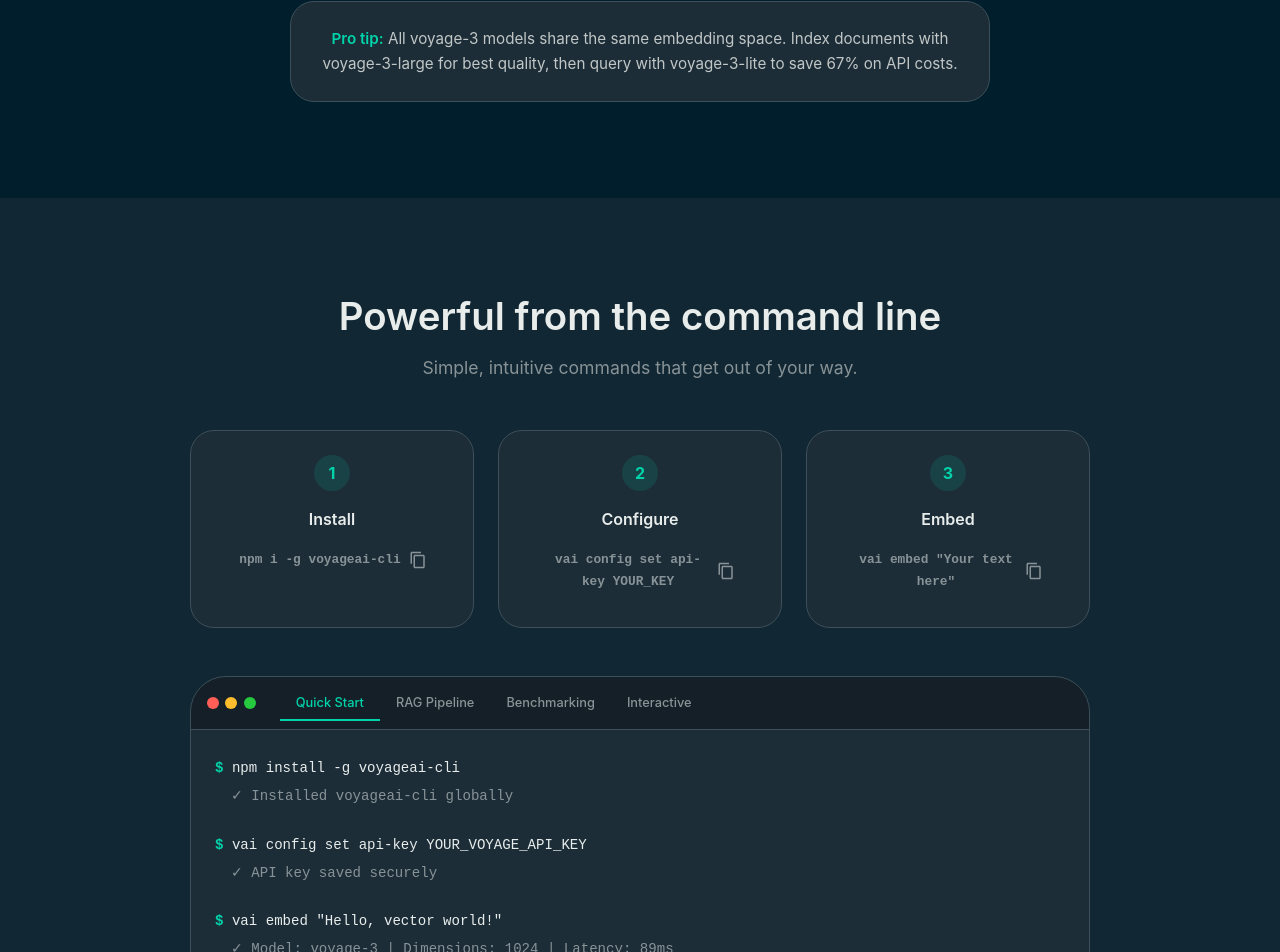
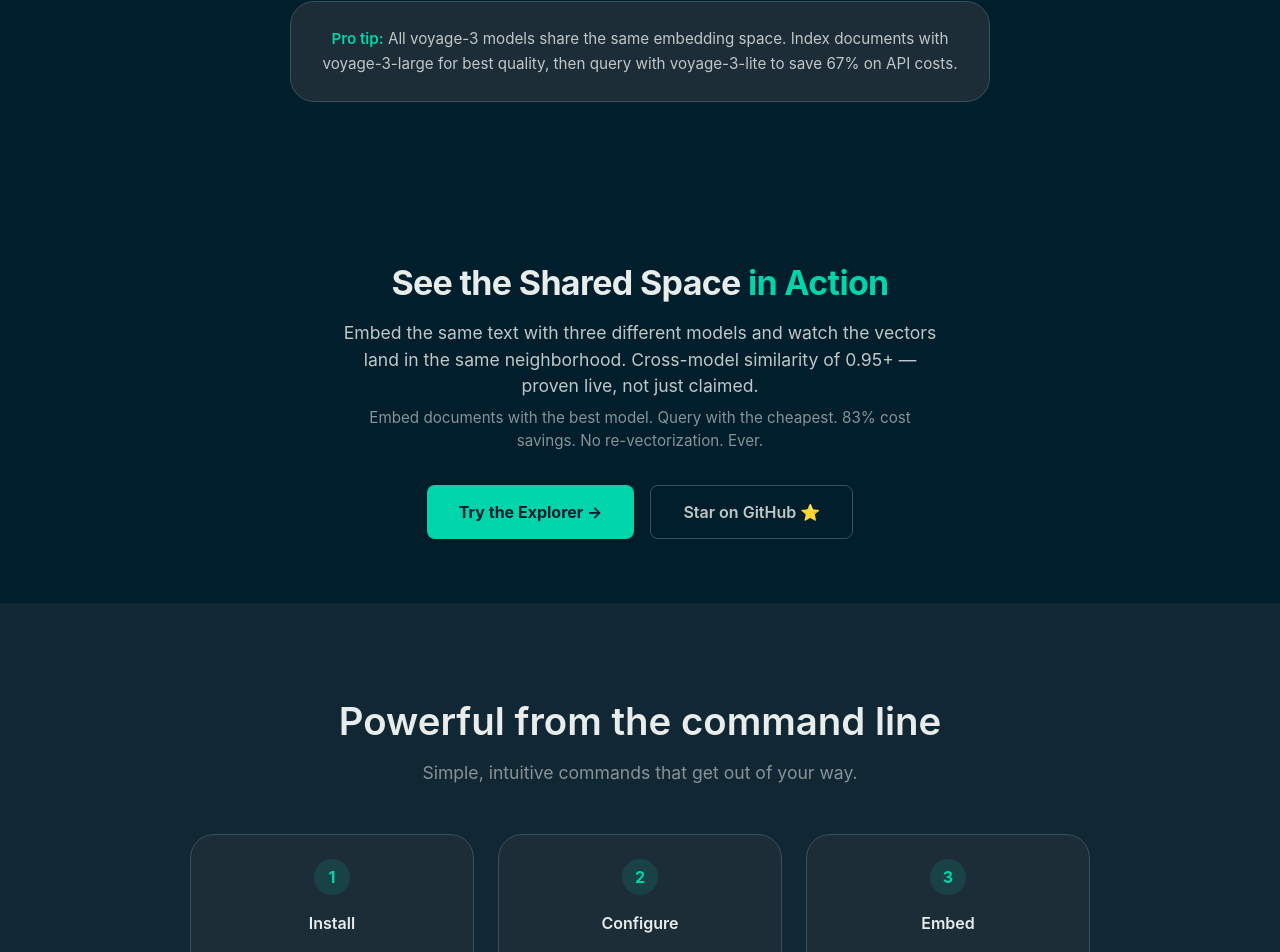
Before and after one commit to mrlynn/vai-site, a Next.js app: page / in a window 1280 px wide. Shown: the part 3978-4930 px from the top of the page. Built offline with nearby package versions, Linux system fonts and the light colour scheme; no server answers; the database is empty.

Commit message:
feat: add SharedSpaceCTA component on home page between Models and CLI Demo

```diff
--- a/src/app/page.tsx
+++ b/src/app/page.tsx
@@ -3,6 +3,7 @@
 import WhyVoyageAI from '@/components/WhyVoyageAI';
 import Features from '@/components/Features';
 import Models from '@/components/Models';
+import SharedSpaceCTA from '@/components/SharedSpaceCTA';
 import CliDemo from '@/components/CliDemo';
 import McpServer from '@/components/McpServer';
 import UseCases from '@/components/UseCases';
@@ -18,6 +19,7 @@
       <WhyVoyageAI />
       <Features />
       <Models />
+      <SharedSpaceCTA />
       <CliDemo />
       <McpServer />
       <UseCases />
--- /dev/null
+++ b/src/components/SharedSpaceCTA.tsx
@@ -0,0 +1,65 @@
+'use client';
+
+import { Box, Container, Typography, Button } from '@mui/material';
+import { palette } from '@/theme/theme';
+
+export default function SharedSpaceCTA() {
+  return (
+    <Box sx={{ py: { xs: 6, md: 8 }, bgcolor: palette.bg }}>
+      <Container maxWidth="md" sx={{ textAlign: 'center' }}>
+        <Typography
+          variant="h4"
+          sx={{ color: palette.text, fontWeight: 700, mb: 2, letterSpacing: '-0.02em' }}
+        >
+          See the Shared Space{' '}
+          <Box component="span" sx={{ color: palette.accent }}>
+            in Action
+          </Box>
+        </Typography>
+        <Typography sx={{ color: palette.textDim, fontSize: '1.1rem', mb: 1, maxWidth: 600, mx: 'auto' }}>
+          Embed the same text with three different models and watch the vectors land in the same
+          neighborhood. Cross-model similarity of 0.95+ — proven live, not just claimed.
+        </Typography>
+        <Typography sx={{ color: palette.textMuted, fontSize: '0.95rem', mb: 4, maxWidth: 600, mx: 'auto' }}>
+          Embed documents with the best model. Query with the cheapest. 83% cost savings.
+          No re-vectorization. Ever.
+        </Typography>
+        <Box sx={{ display: 'flex', gap: 2, justifyContent: 'center', flexWrap: 'wrap' }}>
+          <Button
+            variant="contained"
+            href="/shared-space"
+            size="large"
+            sx={{
+              bgcolor: palette.accent,
+              color: palette.bg,
+              fontWeight: 700,
+              px: 4,
+              py: 1.5,
+              fontSize: '1rem',
+              '&:hover': { bgcolor: palette.accentDim },
+            }}
+          >
+            Try the Explorer →
+          </Button>
+          <Button
+            variant="outlined"
+            href="https://github.com/mrlynn/voyageai-cli"
+            target="_blank"
+            size="large"
+            sx={{
+              borderColor: palette.border,
+              color: palette.textDim,
+              fontWeight: 600,
+              px: 4,
+              py: 1.5,
+              fontSize: '1rem',
+              '&:hover': { borderColor: palette.accent, color: palette.accent },
+            }}
+          >
+            Star on GitHub ⭐
+          </Button>
+        </Box>
+      </Container>
+    </Box>
+  );
+}
```
